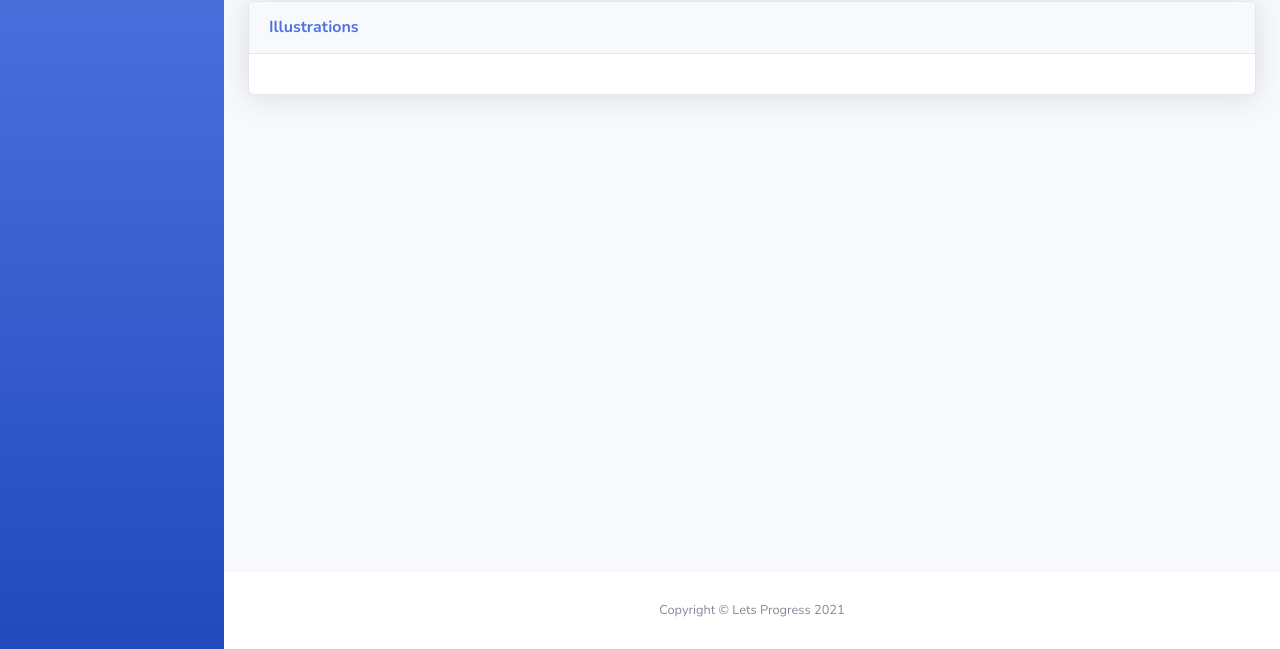
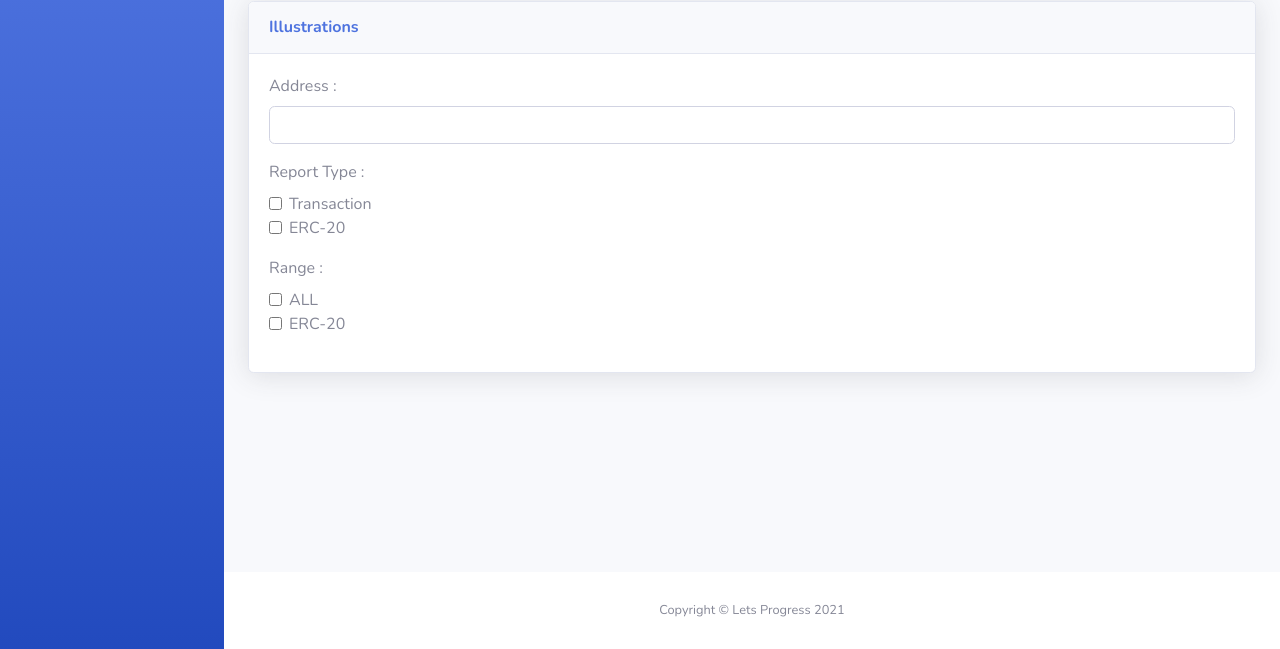
Before and after one commit to jeremylzn/savannah-dashboard, a website with bundled scripts: page index.html in a window 1280 px wide. Shown: the part 151-800 px from the top of the page. Built offline with nearby package versions, Linux system fonts and the light colour scheme.

Commit message:
Update index.html

```diff
--- a/index.html
+++ b/index.html
@@ -101,6 +101,46 @@
                                 </div>
                                 <div class="card-body">
 
+                                    <form>
+
+                                        <div class="form-group address">
+                                          <label for="address-input">Address :</label>
+                                          <input type="text" class="form-control" id="address-input" aria-describedby="address-input">
+                                        </div>
+
+                                        <div class="form-group report-type">
+                                          <label>Report Type :</label>
+                                          <div class="form-check">
+                                            <input class="form-check-input" type="checkbox" value="" id="transaction">
+                                            <label class="form-check-label" for="transaction">
+                                              Transaction
+                                            </label>
+                                          </div>
+                                          <div class="form-check">
+                                            <input class="form-check-input" type="checkbox" value="" id="erc-20">
+                                            <label class="form-check-label" for="erc-20">
+                                              ERC-20
+                                            </label>
+                                          </div>
+                                        </div>
+
+                                        <div class="form-group range">
+                                            <label>Range :</label>
+                                            <div class="form-check">
+                                              <input class="form-check-input" type="checkbox" value="" id="all-range">
+                                              <label class="form-check-label" for="all-range">
+                                                ALL
+                                              </label>
+                                            </div>
+                                            <div class="form-check">
+                                              <input class="form-check-input" type="checkbox" value="" id="erc-20">
+                                              <label class="form-check-label" for="erc-20">
+                                                ERC-20
+                                              </label>
+                                            </div>
+                                          </div>
+                                      </form>
+
                                 </div>
                             </div>
                         </div>
```
